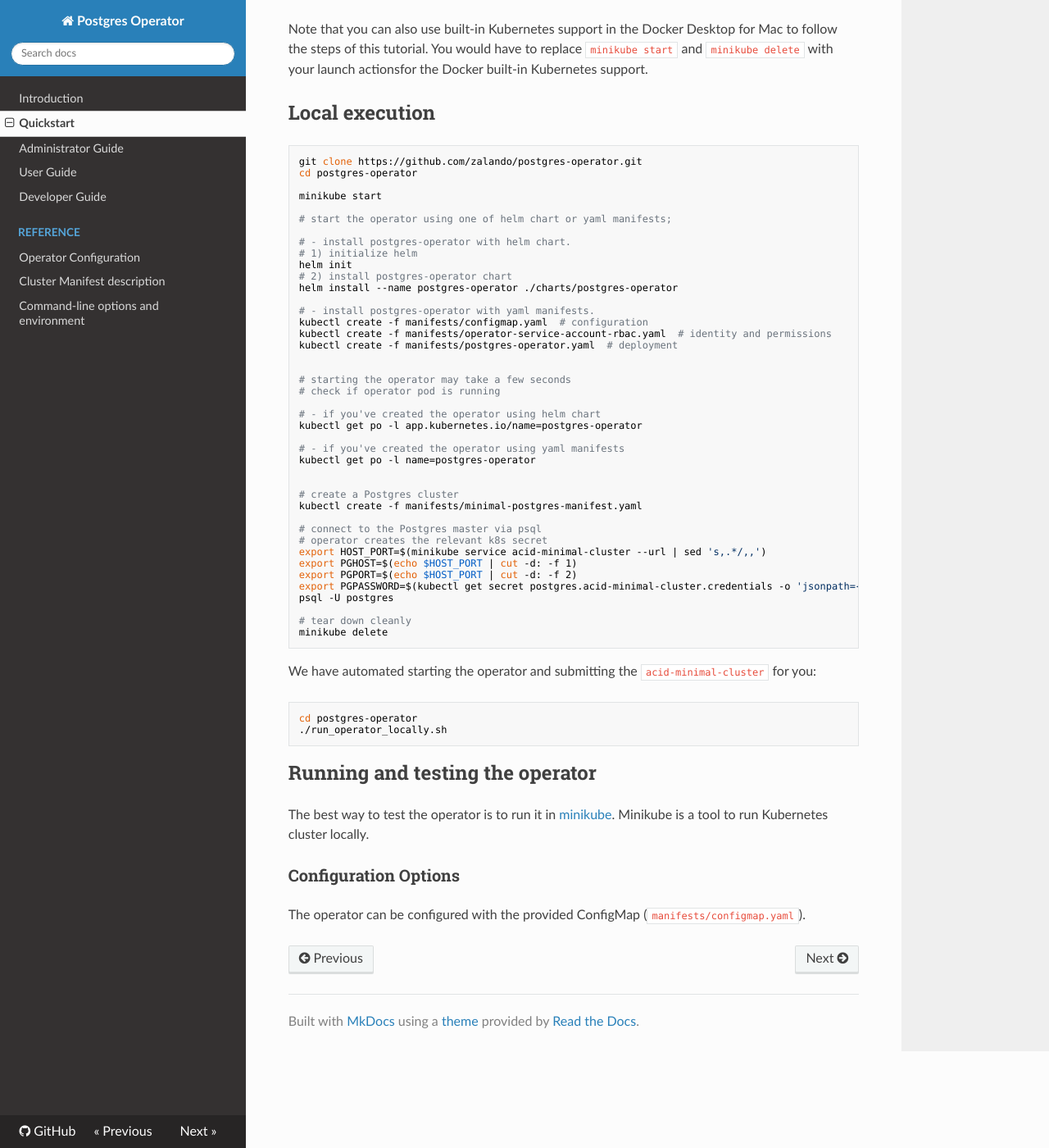
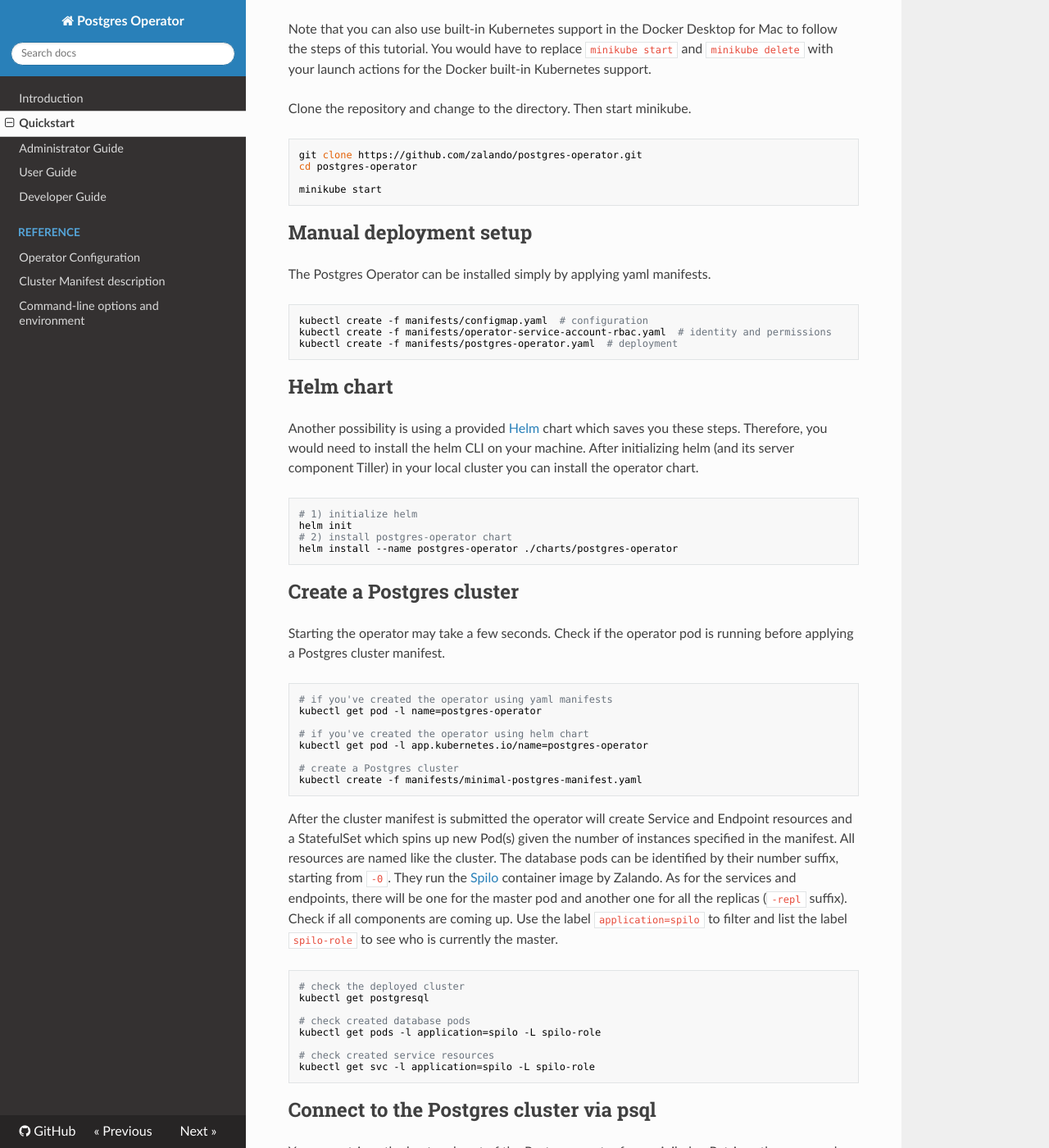
Before and after one commit to zalando/postgres-operator, an MkDocs documentation site: the page built from docs/quickstart.md, in a window 1280 px wide and 1400 px high, scrolled down 251 px. Shown: the whole window at 82% size. Built offline with MkDocs 1.6.1, drawn with Linux system fonts in a browser that asks for light colours; nearby versions of some CDN libraries; old or Windows-style settings are respelled for this version of MkDocs; some of the changed text lies outside the part shown.

Commit message:
Updated quickstart and link from README (#527)
* updated quickstart and link from README
* added/updated Helm chart description in other docs

````diff
--- a/docs/quickstart.md
+++ b/docs/quickstart.md
@@ -1,73 +1,130 @@
 ## Prerequisites:
 
-In order to run the Postgres operator locally in minikube you need to install the following tools:
+In order to run the Postgres Operator locally in minikube you need to install
+the following tools:
 
 * [minikube](https://github.com/kubernetes/minikube/releases)
 * [kubectl](https://kubernetes.io/docs/tasks/tools/install-kubectl/#install-kubectl-binary-via-curl)
 
 Note that you can also use built-in Kubernetes support in the Docker Desktop
 for Mac to follow the steps of this tutorial. You would have to replace
-`minikube start` and `minikube delete` with your launch actionsfor the Docker
+`minikube start` and `minikube delete` with your launch actions for the Docker
 built-in Kubernetes support.
 
-## Local execution
+Clone the repository and change to the directory. Then start minikube.
 
 ```bash
 git clone https://github.com/zalando/postgres-operator.git
 cd postgres-operator
 
 minikube start
+```
 
-# start the operator using one of helm chart or yaml manifests;
+## Manual deployment setup
 
-# - install postgres-operator with helm chart.
+The Postgres Operator can be installed simply by applying yaml manifests.
+
+```bash
+kubectl create -f manifests/configmap.yaml  # configuration
+kubectl create -f manifests/operator-service-account-rbac.yaml  # identity and permissions
+kubectl create -f manifests/postgres-operator.yaml  # deployment
+```
+
+## Helm chart
+
+Another possibility is using a provided [Helm](https://helm.sh/) chart which
+saves you these steps. Therefore, you would need to install the helm CLI on your
+machine. After initializing helm (and its server component Tiller) in your local
+cluster you can install the operator chart.
+
+```bash
 # 1) initialize helm
 helm init
 # 2) install postgres-operator chart
 helm install --name postgres-operator ./charts/postgres-operator
+```
 
-# - install postgres-operator with yaml manifests.
-kubectl create -f manifests/configmap.yaml  # configuration
-kubectl create -f manifests/operator-service-account-rbac.yaml  # identity and permissions
-kubectl create -f manifests/postgres-operator.yaml  # deployment
+## Create a Postgres cluster
 
+Starting the operator may take a few seconds. Check if the operator pod is
+running before applying a Postgres cluster manifest.
 
-# starting the operator may take a few seconds
-# check if operator pod is running
+```bash
+# if you've created the operator using yaml manifests
+kubectl get pod -l name=postgres-operator
 
-# - if you've created the operator using helm chart
-kubectl get po -l app.kubernetes.io/name=postgres-operator
-
-# - if you've created the operator using yaml manifests
-kubectl get po -l name=postgres-operator
-
+# if you've created the operator using helm chart
+kubectl get pod -l app.kubernetes.io/name=postgres-operator
 
 # create a Postgres cluster
 kubectl create -f manifests/minimal-postgres-manifest.yaml
+```
 
-# connect to the Postgres master via psql
-# operator creates the relevant k8s secret
+After the cluster manifest is submitted the operator will create Service and
+Endpoint resources and a StatefulSet which spins up new Pod(s) given the number
+of instances specified in the manifest. All resources are named like the
+cluster. The database pods can be identified by their number suffix, starting
+from `-0`. They run the [Spilo](https://github.com/zalando/spilo) container
+image by Zalando. As for the services and endpoints, there will be one for the
+master pod and another one for all the replicas (`-repl` suffix). Check if all
+components are coming up. Use the label `application=spilo` to filter and list
+the label `spilo-role` to see who is currently the master.
+
+```bash
+# check the deployed cluster
+kubectl get postgresql
+
+# check created database pods
+kubectl get pods -l application=spilo -L spilo-role
+
+# check created service resources
+kubectl get svc -l application=spilo -L spilo-role
+```
+
+## Connect to the Postgres cluster via psql
+
+You can retrieve the host and port of the Postgres master from minikube.
+Retrieve the password from the Kubernetes Secret that is created in your cluster.
+
+```bash
 export HOST_PORT=$(minikube service acid-minimal-cluster --url | sed 's,.*/,,')
 export PGHOST=$(echo $HOST_PORT | cut -d: -f 1)
 export PGPORT=$(echo $HOST_PORT | cut -d: -f 2)
 export PGPASSWORD=$(kubectl get secret postgres.acid-minimal-cluster.credentials -o 'jsonpath={.data.password}' | base64 -d)
 psql -U postgres
+```
+
+## Delete a Postgres cluster
+
+To delete a Postgres cluster simply delete the postgresql custom resource.
+
+```bash
+kubectl delete postgresql acid-minimal-cluster
 
 # tear down cleanly
 minikube delete
 ```
 
-We have automated starting the operator and submitting the `acid-minimal-cluster` for you:
-```bash
-cd postgres-operator
-./run_operator_locally.sh
-```
 
 ## Running and testing the operator
 
 The best way to test the operator is to run it in [minikube](https://kubernetes.io/docs/getting-started-guides/minikube/).
 Minikube is a tool to run Kubernetes cluster locally.
 
+For convenience, we have automated starting the operator and submitting the
+`acid-minimal-cluster`. From inside the cloned repository execute the
+`run_operator_locally` shell script.
+
+```bash
+./run_operator_locally.sh
+```
+
+Note we provide the `/manifests` directory as an example only; you should
+consider adjusting the manifests to your particular setting.
+
+
 ### Configuration Options
 
-The operator can be configured with the provided ConfigMap (`manifests/configmap.yaml`).
+The operator can be configured with the provided ConfigMap
+(`manifests/configmap.yaml`) or the operator's own CRD. See
+[developer docs](developer.md) for details.
````
Also changed, not shown: README.md (+5 -58 lines), docs/administrator.md (+11 -0 lines), docs/developer.md (+11 -8 lines).
